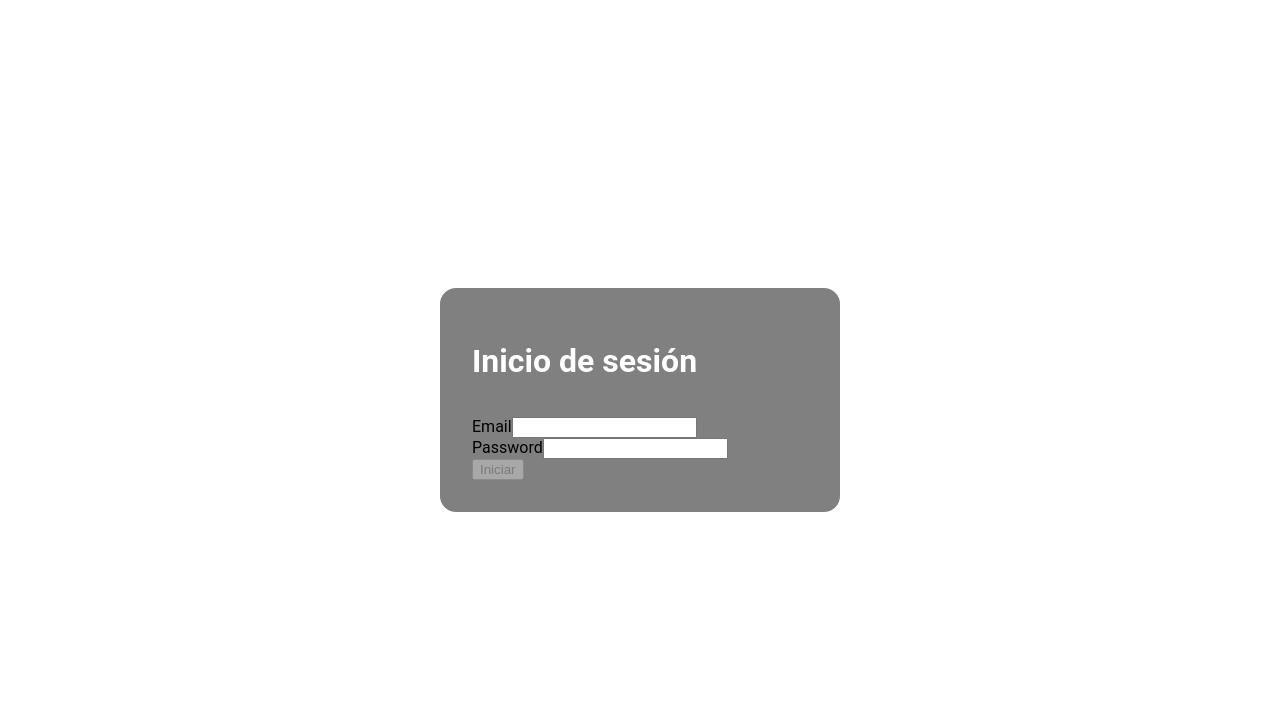
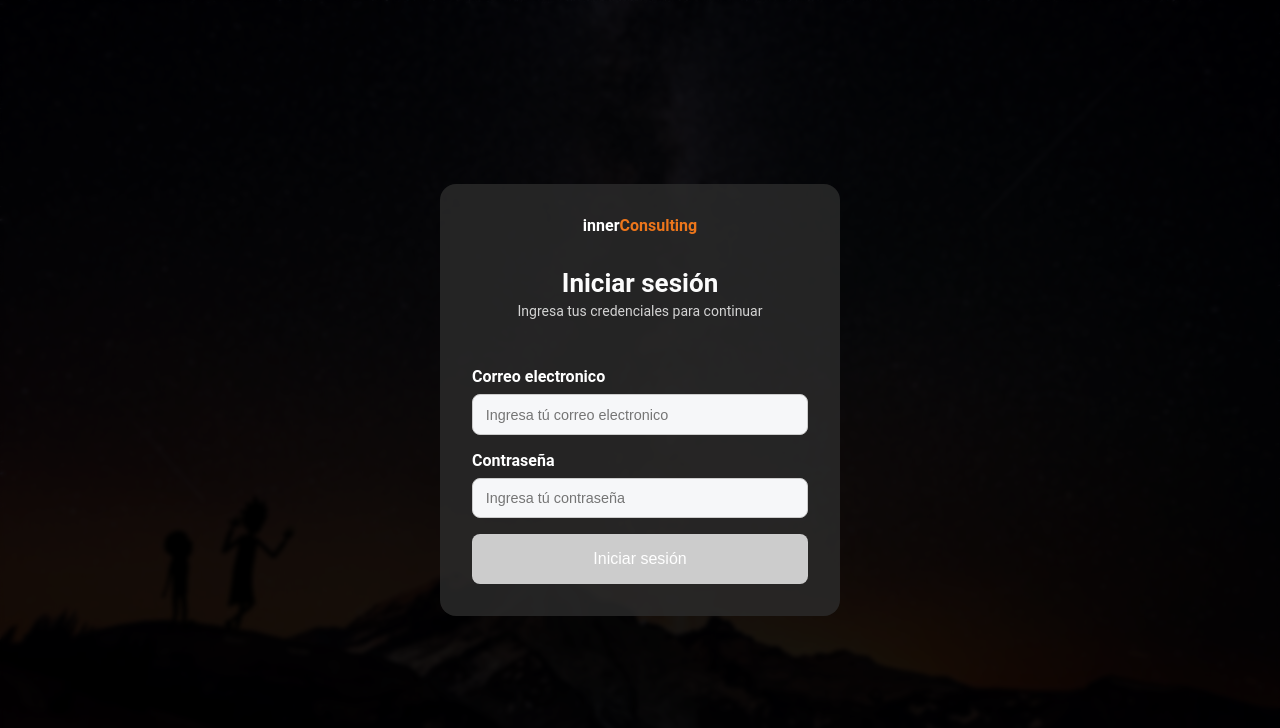
Before and after one commit to kevinalarcon95/prueba-innerConsulting-angular, an Angular app: page /login in a window 1280 px wide. Shown: the top 728 px of the page. Built offline with nearby package versions, Linux system fonts and the light colour scheme.

Commit message:
feat(login): update login form with improved validation and error messages

```diff
--- a/src/app/auth/login/login.component.html
+++ b/src/app/auth/login/login.component.html
@@ -1,30 +1,45 @@
 <div class="container">
   <div class="form">
-    <h1 class="title">Inicio de sesión</h1>
+    <div class="logo-container">
+      <span class="inner-text">
+        inner
+      </span>
+      <span class="consulting-text">
+        Consulting
+      </span>
+    </div>
+    <div class="header-login">
+      <h1 class="title">Iniciar sesión</h1>
+      <p class="subtitle">Ingresa tus credenciales para continuar</p>
+    </div>
     <form [formGroup]="loginForm" (ngSubmit)="onSubmit()">
       <div class="form-group">
-        <label for="user">Email</label>
-        <input type="email" id="user" formControlName="user" class="form-control" />
-        <div *ngIf="loginForm.controls['user'].invalid && (loginForm.controls['user'].dirty || loginForm.controls['user'].touched)" class="alert alert-danger">
-          <div *ngIf="loginForm.controls['user'].errors?.['required']">Email is required.</div>
-          <div *ngIf="loginForm.controls['user'].errors?.['email']">Invalid email format.</div>
+        <label for="user">Correo electronico</label>
+        <input type="email" id="user" formControlName="user" placeholder="Ingresa tú correo electronico"
+          class="form-control" [ngClass]="{'error': isValidField('user')}" />
+        <div *ngIf="isValidField('user')" class="error-message">
+          <div *ngIf="loginForm.controls['user'].errors?.['required']">El correo es requerido.</div>
+          <div *ngIf="loginForm.controls['user'].errors?.['email']">Formato no valido.</div>
         </div>
       </div>
 
       <div class="form-group">
-        <label for="password">Password</label>
-        <input type="password" id="password" formControlName="password" class="form-control" />
-        <div *ngIf="loginForm.controls['password'].invalid && (loginForm.controls['password'].dirty || loginForm.controls['password'].touched)" class="alert alert-danger">
-          <div *ngIf="loginForm.controls['password'].errors?.['required']">Password is required.</div>
+        <label for="password">Contraseña</label>
+        <input type="password" id="password" formControlName="password" placeholder="Ingresa tú contraseña"
+          class="form-control" [ngClass]="{'error': isValidField('password')}" />
+        <div *ngIf="isValidField('password')" class="error-message">
+          <div *ngIf="loginForm.controls['password'].errors?.['required']">La contraseña es requerida.</div>
         </div>
       </div>
 
-      <div *ngIf="errorMessage" class="alert alert-danger">
-        {{ errorMessage }}
+      <div class="alert" *ngIf="errorMessage">
+        <div class="alert-danger">
+          {{ errorMessage }}
+        </div>
       </div>
 
       <button type="submit" [disabled]="loginForm.invalid || isLoading" class="btn btn-primary">
-        {{ isLoading ? 'Cargando...' : 'Iniciar' }}
+        {{ isLoading ? 'Cargando...' : 'Iniciar sesión' }}
       </button>
     </form>
   </div>
--- a/src/app/auth/login/login.component.scss
+++ b/src/app/auth/login/login.component.scss
@@ -1,17 +1,78 @@
 .container{
+  width: 100%;
   height: 100vh;
   display: flex;
   justify-content: center;
   align-items: center;
+  background-color: rgba(20, 22, 26, 0.9);
+  background-image: url('/background.jpg');
+  background-size: cover;
+  background-position: center center;
+  background-repeat: no-repeat;
+  background-blend-mode: overlay;
+  position: relative;
 
-  .title{
-    font-size: 2rem;
+  &::before {
+    content: '';
+    position: absolute;
+    top: 0;
+    left: 0;
+    width: 100%;
+    height: 100%;
+    background-color: rgba(0, 0, 0, 0.6);
+    backdrop-filter: blur(2px);
+    z-index: 0;
+  }
+
+  .logo-container, .form {
+    position: relative;
+    z-index: 1;
+  }
+
+  .header-login{
+    display: flex;
+    flex-direction: column;
+    justify-content: center;
+    align-items: center;
+
+    .title{
+      font-size: 26px;
+      font-weight: 600;
+      color: #fcfcfc;
+      text-align: center;
+      margin-bottom: 0;
+    }
+
+    .subtitle{
+      font-size: 14px;
+      font-weight: 400;
+      opacity: 0.8;
+      color: #ffffff;
+      text-align: center;
+      margin-top: 5px;
+      margin-bottom: 2rem;
+      text-align: start;
+    }
+  }
+
+  .logo-container {
+    display: flex;
+    justify-content: center;
+    align-items: center;
+    font-size: 16px;
     font-weight: 600;
-    color: white;
+
+    .inner-text {
+      color: #FFFFFF;
+    }
+
+    .consulting-text {
+      color: #ED761B;
+    }
   }
 
   .form{
-    background-color: gray;
+    background-color: rgba(44, 44, 44, 0.8);
     border-radius: 1rem;
     width: 100%;
     max-width: 400px;
@@ -19,5 +80,103 @@
     flex-direction: column;
     gap: 1rem;
     padding: 2rem;
+
+  }
+
+  .form-group{
+    display: flex;
+    flex-direction: column;
+    gap: 0.5rem;
+    width: 100%;
+    margin-bottom: 1rem;
+  }
+
+  .form-group label{
+    font-size: 1rem;
+    font-weight: bold;
+    color: #ffffff;
+  }
+
+  .form-group input{
+    background-color: #f6f7f9;
+    padding: 0.7rem 0.8rem;
+    border: 1px solid #ccc;
+    border-radius: 0.5rem;
+    font-size: 0.9rem;
+    color: #ffffff;;
+    transition: border-color 0.3s ease;
+
+    &:focus{
+      border-color: #272B33;
+      outline: none;
+    }
+
+    &.error {
+      border: 1px solid #ED761B;
+      background-color: rgba(237, 118, 27, 0.05);
+    }
+  }
+
+  .error-message{
+    color: #ED761B;
+    font-size: 0.875rem;
+    font-weight: 600;
+    margin: 0.1rem;
+  }
+
+  .alert{
+    display: flex;
+    justify-content: starta;
+    align-items: center;
+    padding: 1rem;
+    background-color: #FFF3CD;
+    color: #664D03;
+    border-radius: 0.5rem;
+    font-size: 0.875rem;
+    margin: 1rem 0rem;
+    border-left: 6px solid #ED761B;
+
+    .alert-danger{
+      color: #664D03;
+      font-size: 0.875rem;
+      font-weight: 600;
+      margin: 0.1rem;
+    }
+  }
+
+  .btn-primary{
+    width: 100%;
+    display: flex;
+    justify-content: center;
+    align-items: center;
+    padding: 1rem;
+    background-color: #ED761B;
+    color: white;
+    border: none;
+    border-radius: 0.5rem;
+    font-size: 1rem;
+    cursor: pointer;
+
+    &:hover{
+      background-color: #F49725;
+      font-weight: 600;
+    }
+
+    &:disabled{
+      background-color: #ccc;
+      cursor: not-allowed;
+    }
   }
 }
+
+@media (max-width: 768px) {
+  .container{
+    padding: 1rem;
+    min-height: 100vh;
+    height: 100%;
+
+    .title{
+      font-size: 20px;
+    }
+  }
+}
--- a/src/app/auth/login/login.component.ts
+++ b/src/app/auth/login/login.component.ts
@@ -1,8 +1,9 @@
 import { Component, OnInit } from '@angular/core';
+import { CommonModule } from '@angular/common';
 import { FormBuilder, FormGroup, ReactiveFormsModule, Validators } from '@angular/forms';
 import { Router } from '@angular/router';
+
 import { AuthService } from '../auth.service';
-import { CommonModule } from '@angular/common';
 
 @Component({
   selector: 'app-login',
@@ -46,7 +47,16 @@ export class LoginComponent implements OnInit {
     if (loginResult) {
       this.router.navigate(['/home']);
     } else {
-      this.errorMessage = 'Credenciales incorrectas';
+      this.errorMessage = 'Las credenciales son incorrectas';
     }
   }
+
+  onReset() {
+    this.loginForm.reset();
+    this.errorMessage = '';
+  }
+
+  isValidField(field: string): boolean {
+    return this.loginForm.get(field)?.invalid && (this.loginForm.get(field)?.touched || this.loginForm.get(field)?.dirty);
+  }
 }
```
